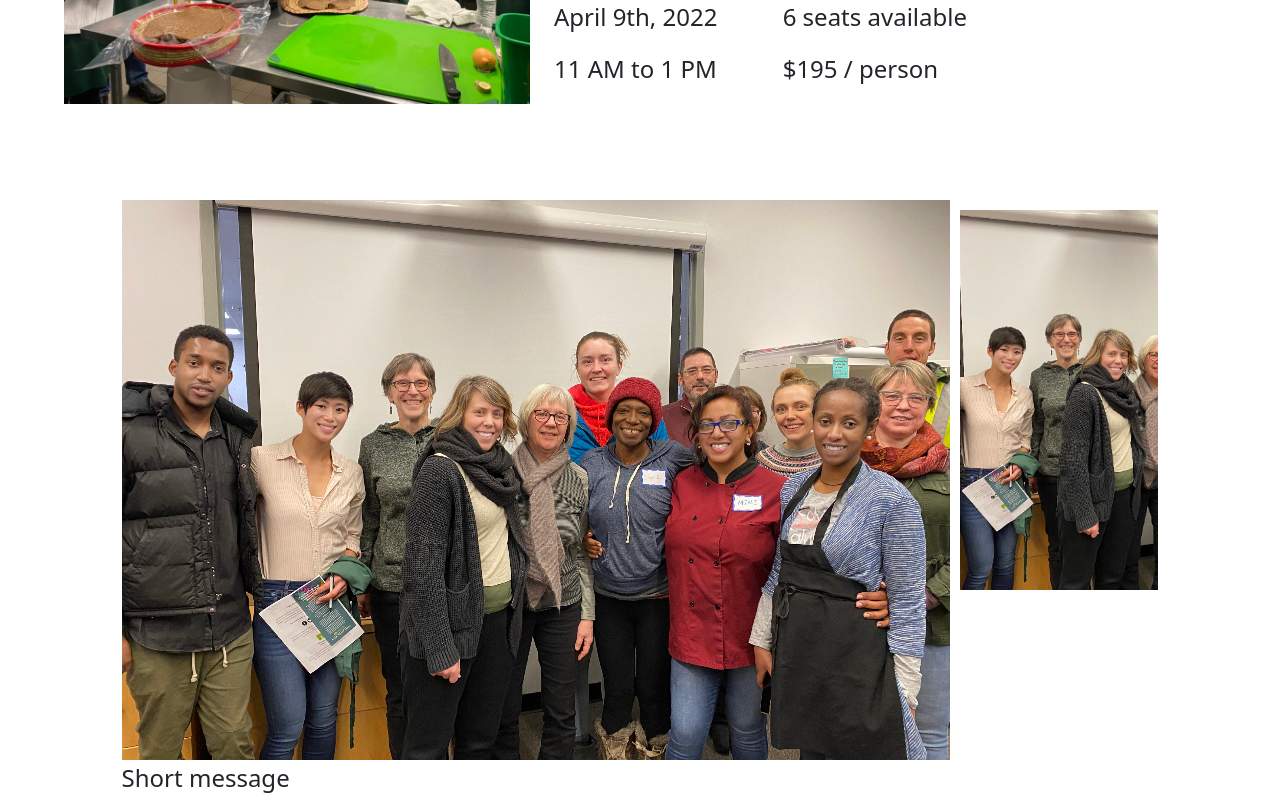
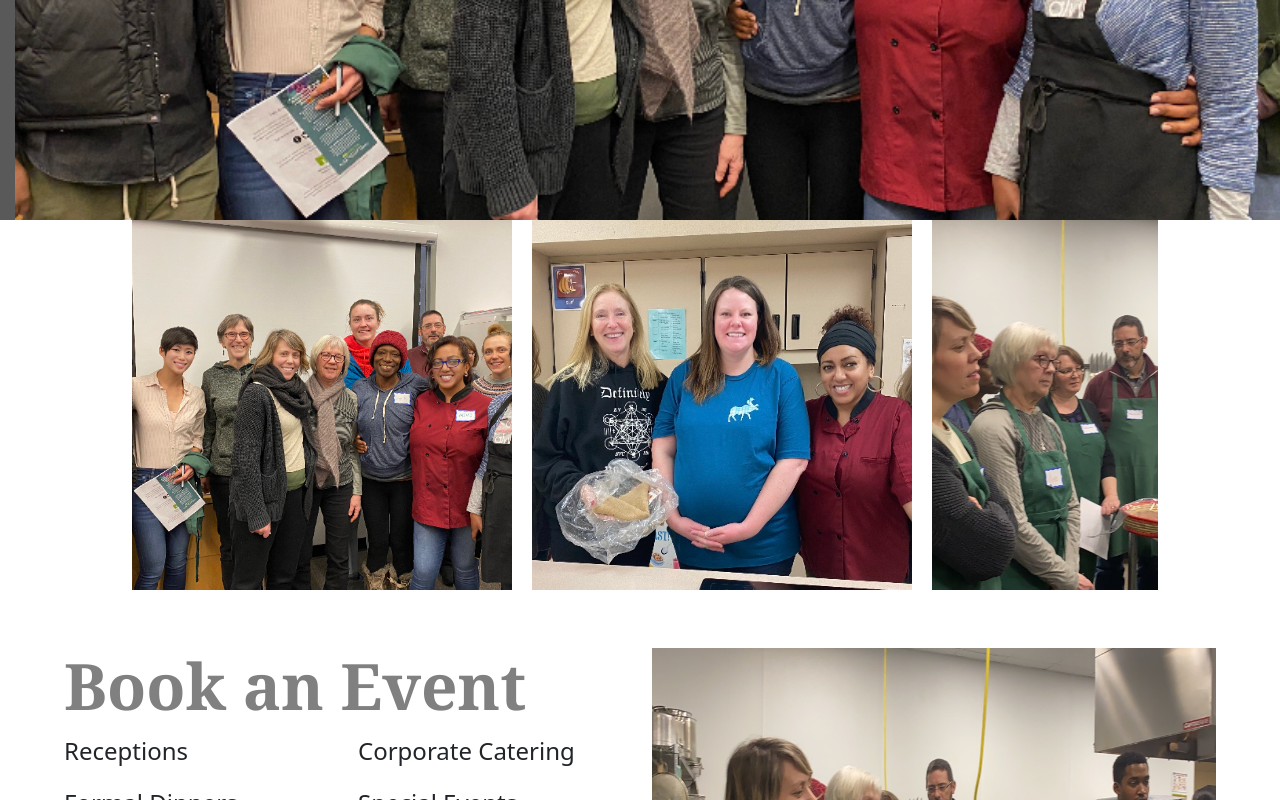
Before and after one commit to crenshaw78/MimiCookingClass, a React (Create React App) app: page / in a window 1280 px wide. Both pictures are taken after a click on the element 321 px from the left and 1631 px from the top of the page. Shown: the part 1231-2031 px from the top of the page. Built offline with nearby package versions, Linux system fonts and the light colour scheme.

Commit message:
css and layout changes

```diff
--- a/src/App.js
+++ b/src/App.js
@@ -4,6 +4,7 @@ import About from "./Components/About";
 import Schedule from "./Components/Schedule";
 import Gallery from "./Components/Gallery";
 import BookEvent from "./Components/BookEvent";
+import Contact from "./Components/Contact";
 import SocialMedia from "./Components/SocialMedia";
 import "bootstrap/dist/css/bootstrap.min.css";
 
@@ -16,6 +17,7 @@ function App() {
         <Schedule />
         <Gallery />
         <BookEvent />
+        <Contact />
         <SocialMedia />
       </div>
     </div>
--- a/src/Components/About.js
+++ b/src/Components/About.js
@@ -1,14 +1,17 @@
 import React from "react";
 import { Row, Col } from "react-bootstrap";
 import { FaFacebook, FaTwitter, FaInstagram, FaPinterest } from "react-icons/fa";
+import { GiCookingPot } from "react-icons/gi";
+import { FaUtensils } from "react-icons/fa";
+
 
 function About() {
 
   return (
     <Row id='about' style={{marginTop: '6vmin'}}>
       <Col sm={9}>
-        <h1>Mimi's Cooking-Class</h1>
-        <h3>~ Learn to Cook ~</h3>
+        <h1>Mimi's Cooking Class</h1>
+        <h3><FaUtensils /> Learn to Cook <GiCookingPot /></h3>
         <p>Lorem ipsum dolor sit amet, consectetur adipiscing elit, sed do eiusmod tempor incididunt ut labore et dolore magna aliqua. Ut enim ad minim veniam, quis nostrud exercitation ullamco laboris nisi ut aliquip ex ea commodo consequat. Duis aute irure dolor in reprehenderit in voluptate velit esse cillum dolore eu fugiat nulla pariatur. Excepteur sint occaecat cupidatat non proident, sunt in culpa qui officia deserunt mollit anim id est laborum.</p>
       </Col>
       <Col sm={3} id='selfPhoto'>
--- a/src/Components/BookEvent.js
+++ b/src/Components/BookEvent.js
@@ -1,6 +1,5 @@
 import React from "react";
 import { Row, Col, Image } from "react-bootstrap";
-import Contact from "./Contact";
 
 function BookEvent() {
 
@@ -10,19 +9,24 @@ function BookEvent() {
         <h1>Book an Event</h1>
         <Row>
           <Col sm={6}>
-            <p>Wedding Receptions</p>
+            <p>Receptions</p>
           </Col>
           <Col sm={6}>
             <p>Corporate Catering</p>
           </Col>
           <Col sm={6}>
-            <p>Formal Parties</p>
+            <p>Formal Dinners</p>
           </Col>
           <Col sm={6}>
             <p>Special Events</p>
           </Col>
+          <Col sm={6}>
+            <p>Hors D'oeuvres</p>
+          </Col>
+          <Col sm={6}>
+            <p>Charcuterie</p>
+          </Col>
         </Row>
-        <Contact />
       </Col>
       <Col sm={6}>
         <Image fluid
--- a/src/Components/Contact.js
+++ b/src/Components/Contact.js
@@ -1,17 +1,19 @@
 import React from "react";
-import { Row } from "react-bootstrap";
+import { Row, Col } from "react-bootstrap";
 
 function Contact() {
 
   return (
     <Row id='contact' style={{marginTop: '6vmin'}}>
-      <h3>Mimi's Cooking-Class</h3>
-      <p>123 Main Street, Anywhere, USA</p>
-      <a href="tel:+08885551212" style={{textDecoration: 'none', color: 'inherit'}}><p>(888) 555-1212</p></a>
-      <a href="mailto:mimiscookingclass@gmail.com" style={{textDecoration: 'none', color: 'inherit'}}><p>mimiscookingclass@gmail.com</p></a>
-      <div style={{width: '40vmin', height: '40vmin'}}>
+      <Col sm={4}>
+        <h3>Mimi's Cooking-Class</h3>
+        <p>123 Main Street, Anywhere, USA</p>
+        <a href="tel:+08885551212" style={{textDecoration: 'none', color: 'inherit'}}><p>(888) 555-1212</p></a>
+        <a href="mailto:mimiscookingclass@gmail.com" style={{textDecoration: 'none', color: 'inherit'}}><p>mimiscookingclass@gmail.com</p></a>
+      </Col>
+      <Col sm={3} style={{marginTop: '6vmin', width: '40vmin', height: '40vmin'}}>
         <iframe title='map' src="https://www.google.com/maps/embed?pb=!1m18!1m12!1m3!1d180748.7375543044!2d-93.24613681449931!3d44.939621877030845!2m3!1f0!2f0!3f0!3m2!1i1024!2i768!4f13.1!3m3!1m2!1s0x52b2d4cee4e9379f%3A0xc87291d23fda2e29!2sSt%20Paul%2C%20MN!5e0!3m2!1sen!2sus!4v1649208576788!5m2!1sen!2sus" width="300" height="300" style={{border:0}} allowFullScreen="" loading="lazy" referrerPolicy="no-referrer-when-downgrade"></iframe>
-      </div>
+      </Col>
     </Row>
   );
 }
--- a/src/Components/Gallery.js
+++ b/src/Components/Gallery.js
@@ -31,7 +31,7 @@ function Gallery() {
                 alt='gallery image'
                 style={{height: '50vmin', width: '50vmin', objectFit: 'cover', padding: '1.25vmin'}}
               />
-              {textDesc === i && (
+              {(textDesc === i && !isModalOpen) && (
                 <div style={{
                   position: 'absolute',
                   bottom: '10px',
--- a/src/Components/Modal.js
+++ b/src/Components/Modal.js
@@ -5,17 +5,12 @@ function Modal({onClose, currentPhoto}) {
   const message = classPictureList[currentPhoto.index].message
   const image = classPictureList[currentPhoto.index].image
 
-  console.log(currentPhoto)
-  console.log(currentPhoto.index)
-
   return (
     <div className="modalBackdrop">
       <div className="modalContainer">
-        <img key={'m'+currentPhoto} src={require(`../assets/images/${image}`)} alt="cooking class" />
-        <p>
-          {message}
-        </p>
-        <button onClick={onClose} type="button">
+        <img className="modalImage" key={'m'+currentPhoto} src={require(`../assets/images/${image}`)} alt="cooking class" />
+        <p style={{background: 'white', padding: '15px'}}>{message}</p>
+        <button onClick={onClose} type="button" style={{color: 'white', background: 'red'}}>
           Close
         </button>
       </div>
--- a/src/index.css
+++ b/src/index.css
@@ -29,6 +29,32 @@ h1, h2, h3 {
   font-weight: bold !important;
 }
 
+.modalBackdrop {
+	background: rgba(0, 0, 0, .65);
+	bottom: 0;
+	left: 0;
+	overflow: auto;
+	position: fixed;
+	right: 0;
+	top: 0;
+	z-index: 1;
+}
+
+.modalContainer {
+	background: var(--darker);
+	border-radius: 5px;
+	max-width: 100%;
+	margin: 50px auto;
+	padding: 15px;
+	width: 164vmin;
+}
+
+.modalImage {
+  width: 160vmin;
+  height: auto;
+
+}
+
 #selfPhoto{
   background-image: url(../src/assets/images/image3.jpeg);
   background-size: 85%;
```
